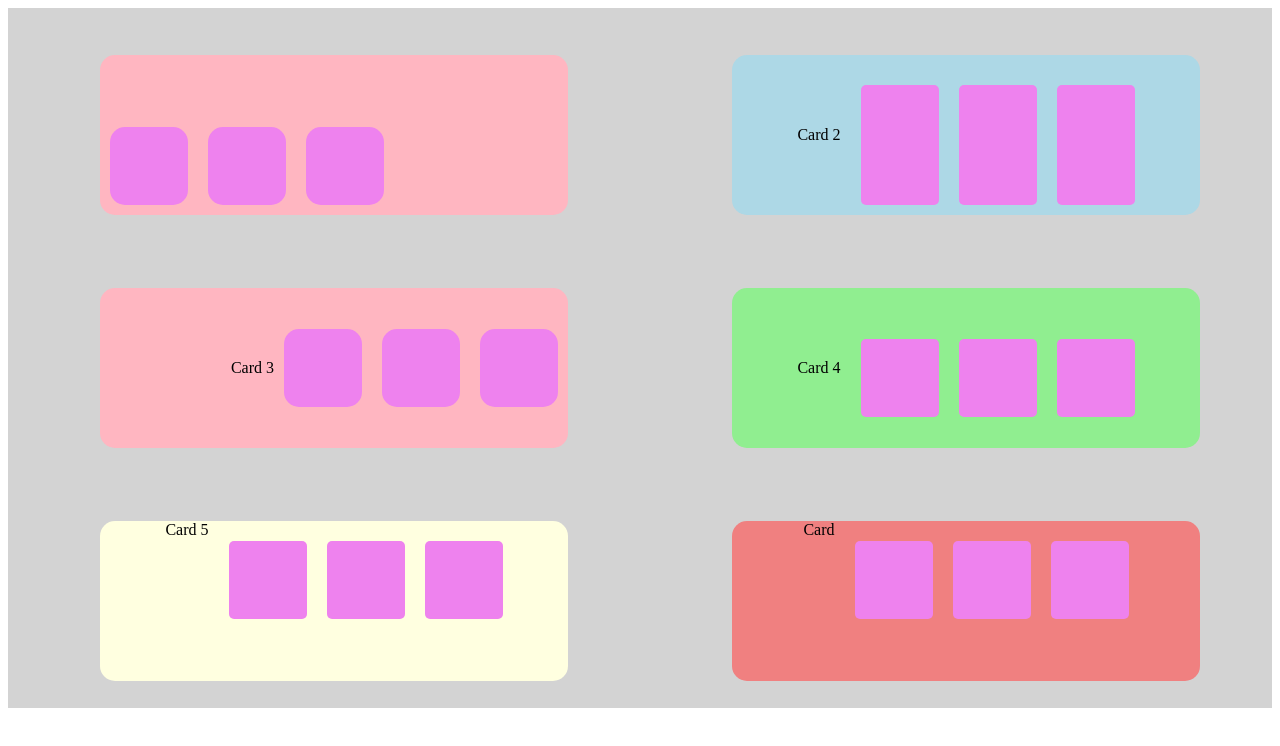
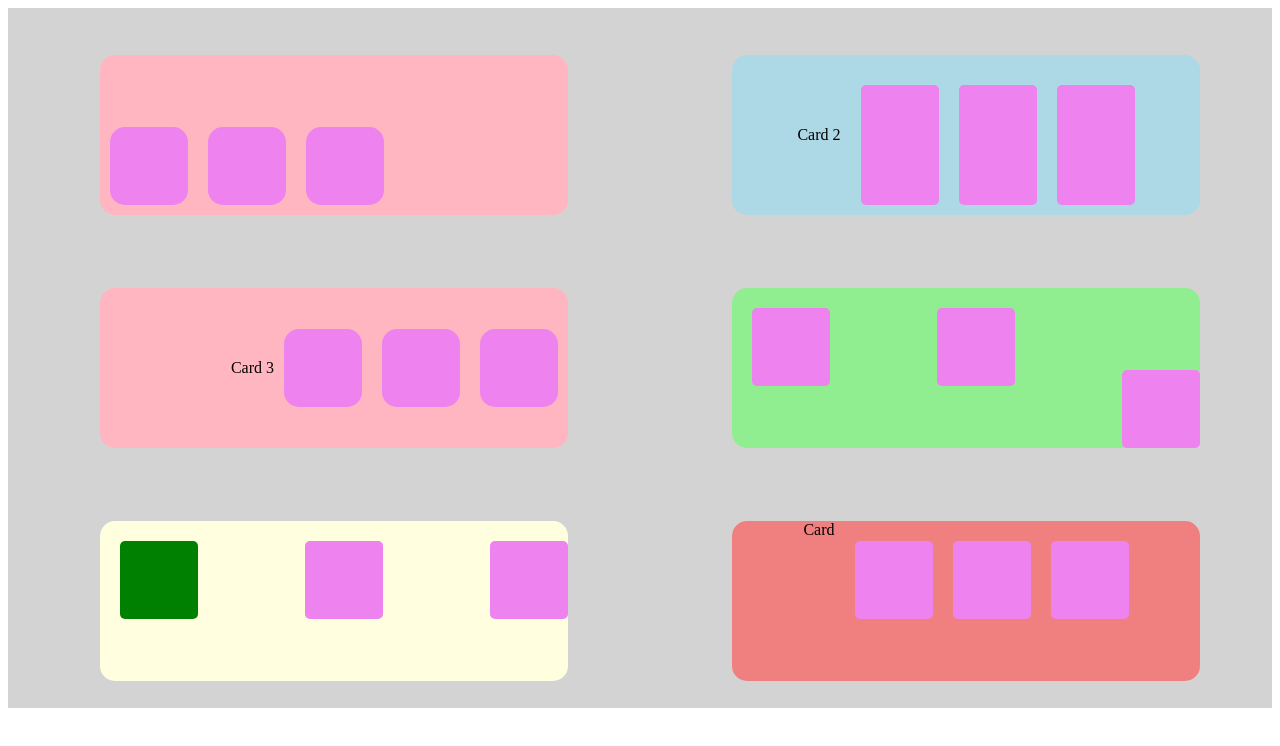
Before and after one commit to louise-ulrika/Flexbox-5, a plain HTML site: page index.html in a window 1280 px wide. Drawn offline with Linux system fonts and the light colour scheme.

Commit message:
eftermiddag 15/9
eftermiddag 15/9

```diff
--- a/index.css
+++ b/index.css
@@ -141,12 +141,23 @@
             margin-top:20px;
             margin-left:20px;
             display:flex;
-            justify-content: center;
+            justify-content:space-between;
             align-items: center;
             background-color: lightgreen;
 
             }
 
+            .box3_1_box
+            {
+                width:78px;
+                height:78px;
+                display:flex;
+                background-color:violet;
+                border-radius:5px;
+                margin-top:20px;
+                margin-left:20px;
+                align-self:flex-start;
+            }
             .box3_box {
                 width:78px;
                 height:78px;
@@ -155,10 +166,19 @@
                 border-radius:5px;
                 margin-left:20px;
                 margin-top:20px;
-
-
+                align-self:flex-start;
             }
-
+            .box3_3_box
+            {
+                width:78px;
+                height:78px;
+                display:flex;
+                background-color:violet;
+                border-radius:5px;
+                margin-top:20px;
+                margin-left:20px;
+                align-self:flex-end;
+            }
             .box4
             {
                 border:5px darkgreen;
@@ -170,12 +190,24 @@
 
                 margin-top:20px;
                 margin-left:20px;
-                justify-content:center;
+                justify-content:space-between;
                 align-items:stretch;
                 background-color: lightyellow;
 
                 }
 
+
+                .box4_1_box
+                {
+                width:78px;
+                height:78px;
+                display:flex;
+                background-color:green;
+                border-radius:5px;
+                margin-top:20px;
+                margin-left:20px;
+                align-self:stretch;
+                }
                 .box4_box {
                     width:78px;
                     height:78px;
@@ -186,6 +218,18 @@
                     margin-top:20px;
 
 
+                }
+
+                .box4_3_box
+                {
+                    width:78px;
+                height:78px;
+                display:flex;
+                background-color:violet;
+                border-radius:5px;
+                margin-top:20px;
+                margin-left:20px;
+                align-self:stretch;
                 }
 
                 .box5
@@ -213,4 +257,5 @@
             margin-left:20px;
             margin-top:20px;
             display: flex;
-            justify-content: space-between;}
+            justify-content: space-between;
+             }
--- a/index.html
+++ b/index.html
@@ -37,16 +37,16 @@
     <div class="box2_box"> </div>
     </div>
 
-    <div class="box3">Card 4
-    <div class="box3_box"></div>
+    <div class="box3">
+    <div class="box3_1_box"></div>
     <div class="box3_box"> </div>
-    <div class="box3_box"> </div>
+    <div class="box3_3_box"> </div>
     </div>
 
-    <div class="box4">Card 5
-    <div class="box4_box"></div>
+    <div class="box4">
+    <div class="box4_1_box"></div>
     <div class="box4_box"> </div>
-    <div class="box4_box"> </div>
+    <div class="box4_3_box"> </div>
     </div>
 
     <div class="box5">Card
```
